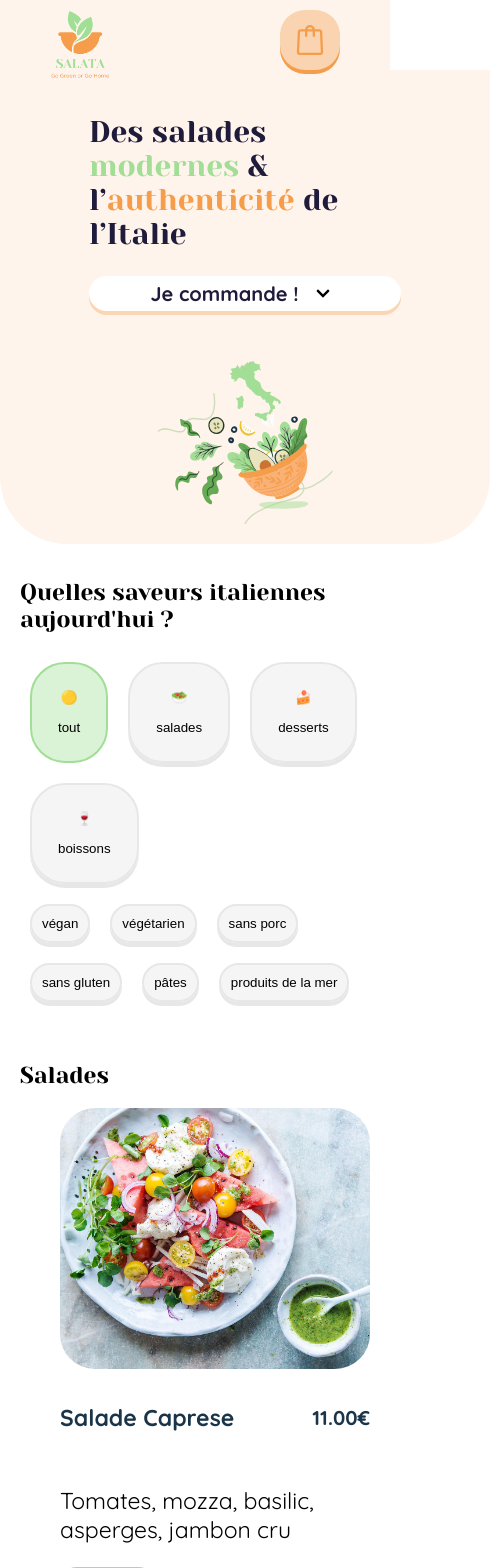
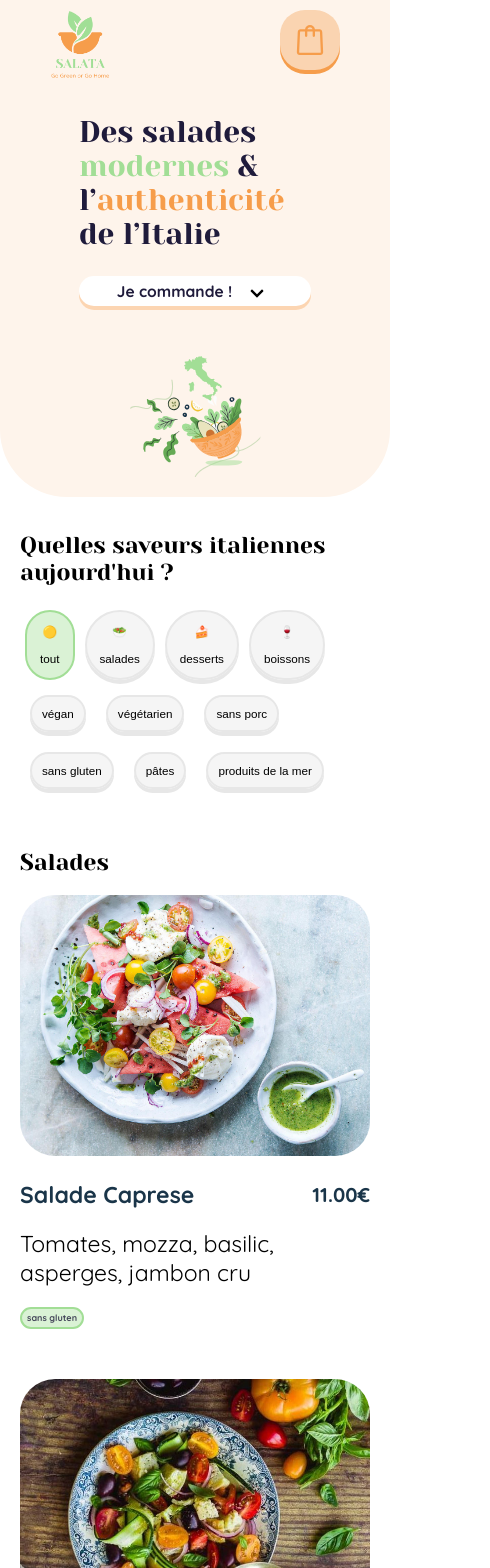
Before and after one commit to ALJURDY/SALATA, a React (Create React App) app: page / in a window 390 px wide. Shown: the top 1568 px of the page, 490 px wide, since content can reach past the window. Built offline with nearby package versions, Linux system fonts and the light colour scheme.

Commit message:
[RESPONSIVE] HomePage responsive in progress

```diff
--- a/src/components/FilterBar/FilterBar.module.css
+++ b/src/components/FilterBar/FilterBar.module.css
@@ -1,19 +1,23 @@
-.FilterBarFlex{
+.FilterBarFlexCategory{
+    display: flex;
+
+}
+
+
+.FilterBarFlexDiet{
     display: flex;
     flex-wrap: wrap;
-    flex-direction: row;
     justify-content: flex-start;
     align-items: flex-start;
 }
 
 .FilterBarButtonCategory{
     padding: 10px;
-    display: flex;
+
 }
 
 .FilterBarButtonDiet{
     padding: 10px;
-    display: flex;
 }
 
 .FilterBarH2{
@@ -31,4 +35,9 @@
     .FilterBarH2{
         height: 100px;
     }
+
+    .FilterBarButtonCategory{
+        padding: 5px;
+
+    }
 }
--- a/src/components/FilterBar/FilterBar.tsx
+++ b/src/components/FilterBar/FilterBar.tsx
@@ -60,7 +60,7 @@ const FilterBar: React.FC<FilterBarProps> = ({ setSelectedCategory, activeCatego
   return (
     <section className={style.FilterBarSection} id="Commande">
       <h2 className={style.FilterBarH2}>Quelles saveurs italiennes aujourd'hui ?</h2>
-      <div className={style.FilterBarFlex}>
+      <div className={style.FilterBarFlexCategory}>
         {CATEGORY.map((cat) => (
           <div className={style.FilterBarButtonCategory} key={cat.name}>
             <FilterButton
@@ -74,7 +74,7 @@ const FilterBar: React.FC<FilterBarProps> = ({ setSelectedCategory, activeCatego
           </div>
         ))}
       </div>
-      <div className={style.FilterBarFlex}>
+      <div className={style.FilterBarFlexDiet}>
         {dietTypes.map((diet, index) => (
           <div className={style.FilterBarButtonDiet} key={index}>
             <FilterButton
--- a/src/components/FilterButton/FilterButton.module.css
+++ b/src/components/FilterButton/FilterButton.module.css
@@ -1,33 +1,67 @@
-.FilterButtonTangerine{
+.FilterButtonTangerine {
     border-radius: 35px;
     border: 2px solid #F9B175;
     background: rgba(246, 157, 75, 0.36);
     max-width: 251px;
     margin: auto;
     padding: 10px;
+    font-size: clamp(10px, 3vw, 20px);
+
 
 }
 
-.FilterButtonMenthe{
+.FilterButtonMenthe {
     border-radius: 35px;
     border: 2px solid #A2DE96;
     background: rgba(162, 222, 150, 0.40);
     max-width: 128px;
     margin: auto;
     padding: 26px;
+    font-size: clamp(10px, 3vw, 20px);
+
 }
 
-.FilterButtonFlex{
-    display: flex;
-    flex-direction: column;
-    justify-content: center;
-    align-items: center;
-}
-
-.FilterButtonGrey{
+.FilterButtonGrey {
     border-radius: 35px;
     border: 2px solid #E7E7E7;
     background: rgba(231, 231, 231, 0.40);
     box-shadow: 0px 4px 0px 0px #E7E7E7;
 
 }
+
+
+@media (max-width:500px) {
+
+    .FilterButtonMenthe {
+        display: flex;
+        justify-content: center;
+        padding: 13px;
+    }
+
+}
+
+@media (max-width:384px) {
+
+    .FilterButtonMenthe {
+        border-radius: 30px;
+        display: flex;
+        justify-content: center;
+        padding: 10px;
+    }
+
+
+
+}
+
+@media (max-width:320px) {
+
+    .FilterButtonMenthe {
+        font-size: 10px;
+        display: flex;
+        justify-content: center;
+        padding: 13px;
+    }
+
+
+
+}
--- a/src/components/FilterButton/FilterButton.tsx
+++ b/src/components/FilterButton/FilterButton.tsx
@@ -36,7 +36,7 @@ const FilterButton = (props: FilterButtonProps) => {
 
 
   return (
-    <section className={style.FilterButtonFlex}>
+
       <button
         className={`${buttonClassName} ${buttonStyle}`}
         onClick={props.onClick}
@@ -53,7 +53,7 @@ const FilterButton = (props: FilterButtonProps) => {
         )}
         {isDietButton && <>{idiet}</>}
       </button>
-    </section>
+
   );
 };
 
--- a/src/components/Hero/Hero.module.css
+++ b/src/components/Hero/Hero.module.css
@@ -30,6 +30,7 @@
     justify-content: center;
     font-family: 'Quicksand', sans-serif;
     font-weight: 700;
+    font-size: clamp(12px, 4vw, 40px);
 }
 
 .HeroFlecheSvg{
@@ -68,7 +69,6 @@
         display: flex;
         flex-direction: column;
         height: 100%;
-        min-width: 100%;
     }
 
     .HeroImghome{
@@ -100,6 +100,13 @@
 
     .HeroMain{
         height: 100%;
-        width: 100%;
     }
 }
+
+/* @media (max-width:360px){
+    .HeroCommande{
+        font-size: 19px;
+
+    }
+
+} */
--- a/src/components/Hero/Hero.tsx
+++ b/src/components/Hero/Hero.tsx
@@ -3,14 +3,14 @@ import style from "./Hero.module.css";
 const Hero = () => {
     return (
 
-        <main className={style.HeroMain}>
-            <section className={style.HeroSection}>
+        <section className={style.HeroMain}>
+            <div className={style.HeroSection}>
                 <h1 className={style.HeroGrosTitre}>Des salades <span className={style.HeroMenthe}>modernes</span> & l’<span className={style.HeroTangerine}>authenticité</span> de l’Italie</h1>
                 <a className={style.HeroCommande} href="#Commande">Je commande ! <svg className={style.HeroFlecheSvg} viewBox="0 0 448 512" xmlns="http://www.w3.org/2000/svg"><path d="M207.029 381.476L12.686 187.132c-9.373-9.373-9.373-24.569 0-33.941l22.667-22.667c9.357-9.357 24.522-9.375 33.901-.04L224 284.505l154.745-154.021c9.379-9.335 24.544-9.317 33.901.04l22.667 22.667c9.373 9.373 9.373 24.569 0 33.941L240.971 381.476c-9.373 9.372-24.569 9.372-33.942 0z" /></svg></a>
-            </section>
+            </div>
 
             <img className={style.HeroImghome} src="/assets/homepage/salata-hero.svg" alt="" />
-        </main>
+        </section>
     )
 
 }
--- a/src/components/ProductCard/ProductCard.module.css
+++ b/src/components/ProductCard/ProductCard.module.css
@@ -1,6 +1,5 @@
 .ProductCardWidth {
-  width: 100%;
-  max-width: 400px;
+  width: 400px;
 }
 
 .ProductCardImages {
@@ -17,7 +16,7 @@
   font-size: 20px;
   font-style: normal;
   font-weight: 700;
-  line-height: normal;
+  margin: 20px 0;
 }
 
 .ProductCardName {
@@ -26,7 +25,7 @@
   font-size: 23px;
   font-style: normal;
   font-weight: 700;
-  line-height: normal;
+  margin: 20px 0;
 }
 
 .ProductCardDescription {
@@ -34,24 +33,28 @@
   font-family: "Quicksand", sans-serif;
   font-size: 23px;
   font-style: normal;
-  font-weight: 400;
-  line-height: normal;
+  margin: 0 0 20px;
 }
 
 .ProductCardDiet {
   border-radius: 35px;
   border: 2px solid #a2de96;
   background: rgba(162, 222, 150, 0.4);
-  width: 91px;
-  max-width: 100%;
   color: rgba(31, 27, 59, 0.8);
+  padding: 0 5px;
   text-align: center;
   font-family: "Quicksand", sans-serif;
   font-size: 9px;
   font-style: normal;
   font-weight: 700;
-  line-height: normal;
+  line-height: 0;
   white-space: nowrap;
+}
+
+.ProductCardDiets {
+  display: flex;
+  gap: 5px;
+  flex-wrap: wrap;
 }
 
 .ProductCardFlex {
@@ -69,3 +72,21 @@
   justify-content: space-between;
   align-items: center;
 }
+
+@media (max-width: 950px) {
+  .ProductCardWidth {
+    width: 350px;
+  }
+}
+
+@media (max-width: 850px) {
+  .ProductCardWidth {
+    width: 250px;
+  }
+}
+
+@media (max-width: 600px) {
+  .ProductCardWidth {
+    width: 100%;
+  }
+}
--- a/src/components/ProductCard/ProductCard.tsx
+++ b/src/components/ProductCard/ProductCard.tsx
@@ -29,7 +29,7 @@ const ProductCard = (props: ProductCardProps) => {
                 {/* Description du produit */}
                 <p className={style.ProductCardDescription}>{description}</p>
                 {/* Liste des régimes associés au produit */}
-                <div className={style.ProductCardFlex}>
+                <div className={style.ProductCardDiets}>
                     {diet.map((regime) => (
                         <div className={style.ProductCardDiet} key={regime}>
                             <p>{regime}</p>
--- a/src/components/ProductList/ProductList.module.css
+++ b/src/components/ProductList/ProductList.module.css
@@ -1,6 +1,18 @@
-.ProductListFlex{
+.ProductListFlex {
     display: flex;
     flex-wrap: wrap;
     gap: 50px;
     list-style: none;
+    /* Les 3 lignes ci-dessous permettent de retirer la marge naturelle des éléments li */
+    padding-inline-start: 0;
+    margin-block-start: 0;
+    margin-block-end: 0;
+
 }
+
+@media (max-width: 800px) {
+    .ProductListFlex {
+        flex-wrap: none;
+        justify-content: center;
+    }
+}
--- a/src/pages/ProductDetailsPage/ProductDetailsPage.module.css
+++ b/src/pages/ProductDetailsPage/ProductDetailsPage.module.css
@@ -103,3 +103,24 @@ main {
 .addToBasket:active {
     transform: translateY(2px);
 }
+
+.productDiet{
+    border-radius: 35px;
+    border: 2px solid #a2de96;
+    background: rgba(162, 222, 150, 0.4);
+    max-width: 100%;
+    padding: 0 10px;
+    color: rgba(31, 27, 59, 0.8);
+    text-align: center;
+    font-family: "Quicksand", sans-serif;
+    font-size: 9px;
+    font-style: normal;
+    font-weight: 700;
+    line-height: 0;
+    white-space: nowrap;
+}
+
+.listStyle{
+    list-style-type:none;
+
+}
--- a/src/pages/ProductDetailsPage/ProductDetailsPage.tsx
+++ b/src/pages/ProductDetailsPage/ProductDetailsPage.tsx
@@ -6,6 +6,7 @@ import NavButton from '../../components/NavButton/NavButton';
 import { INGREDIENTS, IIngredient } from '../../mocks/ingredients';
 import QuantityPicker from '../../components/Quantity-Picker/Quantity-Picker';
 import { useBasketContext } from '../../context/basket.context';
+
 
 const ProductDetailsPage = () => {
   const { id } = useParams<{ id: string }>();
@@ -89,6 +90,20 @@ const ProductDetailsPage = () => {
               <h2 className={Style.productPrice}>{productPrice}</h2>
             </div>
             <h3 className={Style.productdescription}>{product.description}</h3>
+
+            <div className={Style.ProductDetailDiet}></div>
+            {product.diet && product.diet.length > 0 && (
+              <div className={Style.productDiet}>
+                <ul className={Style.listStyle}>
+                  {product.diet.map((diet) => (
+                    <li key={diet}>{diet}</li>
+                  ))}
+                </ul>
+
+              </div>
+
+
+            )}
             <strong>Personnalisez votre salade :</strong>
 
             {/* Ingredient bar */}
@@ -145,10 +160,10 @@ const ProductDetailsPage = () => {
 
       <div className={Style.actionsContainer}>
 
-          {/* Quantity Picker */}
-          <div className={Style.quantityPicker}>
+        {/* Quantity Picker */}
+        <div className={Style.quantityPicker}>
           <strong className={Style.ProductTitle}>Quantité produit :</strong>
-            <QuantityPicker value={quantity} onChange={handleQuantityChange} />
+          <QuantityPicker value={quantity} onChange={handleQuantityChange} />
 
         </div>
 
```
